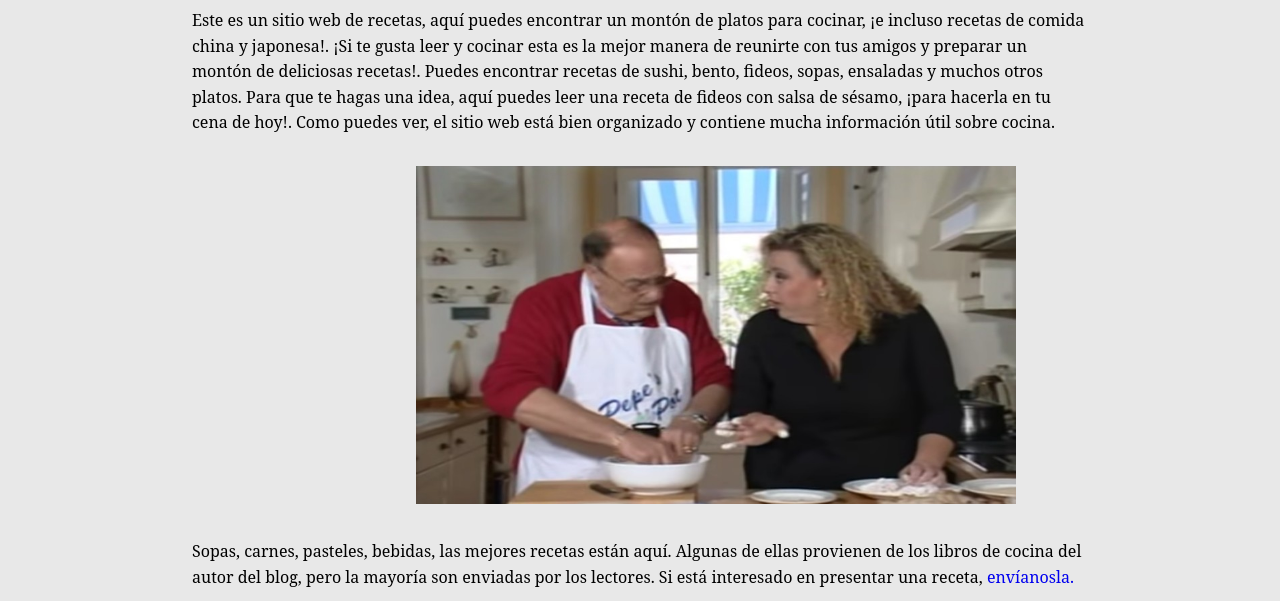
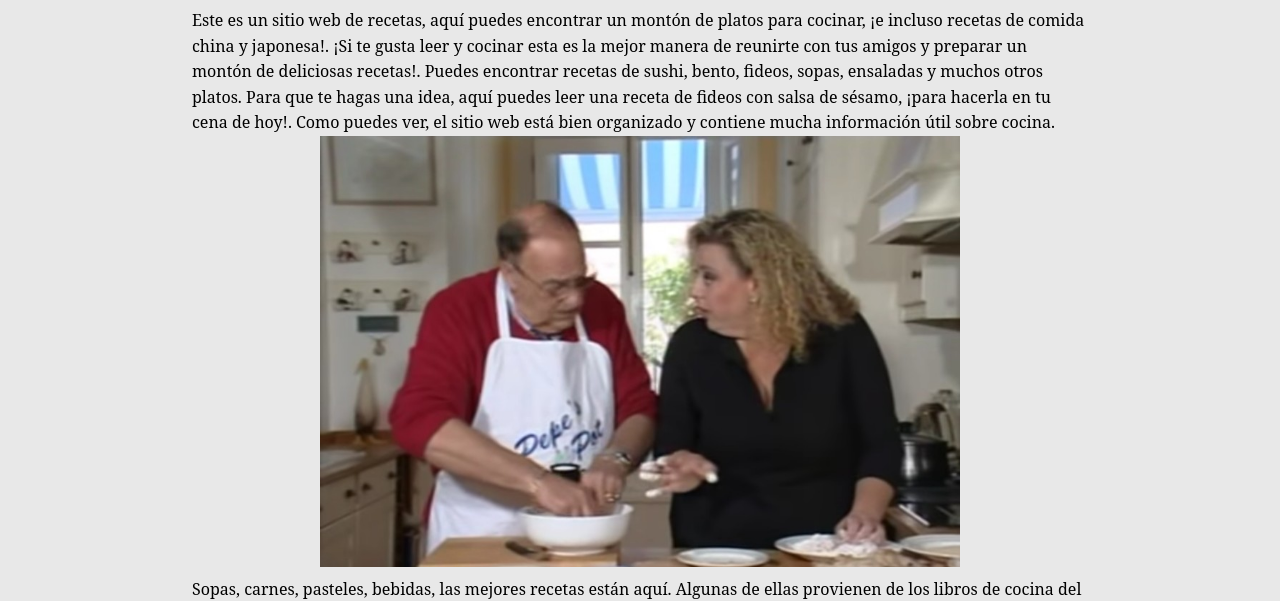
Before and after one commit to mrverde/food_blog_3rd_version, a plain HTML site: page presentacion.html in a window 1280 px wide. Shown: the part 178-779 px from the top of the page. Drawn offline with Linux system fonts and the light colour scheme; files whose address does not match are found by name.

Commit message:
Fixed css presentacion.html

```diff
--- a/css/style.css
+++ b/css/style.css
@@ -747,11 +747,7 @@ dd {
   clip-path:ellipse(50% 40% at 50% 40%);
 }
 
-.video-div {
-  margin-top: 30px;
-  margin-bottom: 30px;
-  display: block;
-  margin-left: auto;
-  margin-right: auto;
-  width: 50%;
+.video-div img {
+  width: 100%;
+  max-width: 640px;
 }
--- a/presentacion.html
+++ b/presentacion.html
@@ -63,7 +63,7 @@
       </p>
 
       <div id="video-pepes-pot-1" class="video-div">
-        <img loading="lazy" src="img/pepes-pot-1.jpg" alt="Cargar video 1 Pepe's pot" width=600 height=338>
+        <img class="align-center-img" loading="lazy" src="img/pepes-pot-1.jpg" alt="Cargar video 1 Pepe's pot">
       </div>
 
       <p>
@@ -72,7 +72,7 @@
         Si está interesado en presentar una receta, <a href="mailto:recetas@entuplatooenelmio.com">envíanosla.</a>
       </p>
       <div id="video-pepes-pot-2" class="video-div">
-        <img loading="lazy" src="img/pepes-pot-2.jpg" alt="Cargar video 1 Pepe's pot" width=600 height=338>
+        <img class="align-center-img" loading="lazy" src="img/pepes-pot-2.jpg" alt="Cargar video 1 Pepe's pot">
       </div>
 
       <p>
```
